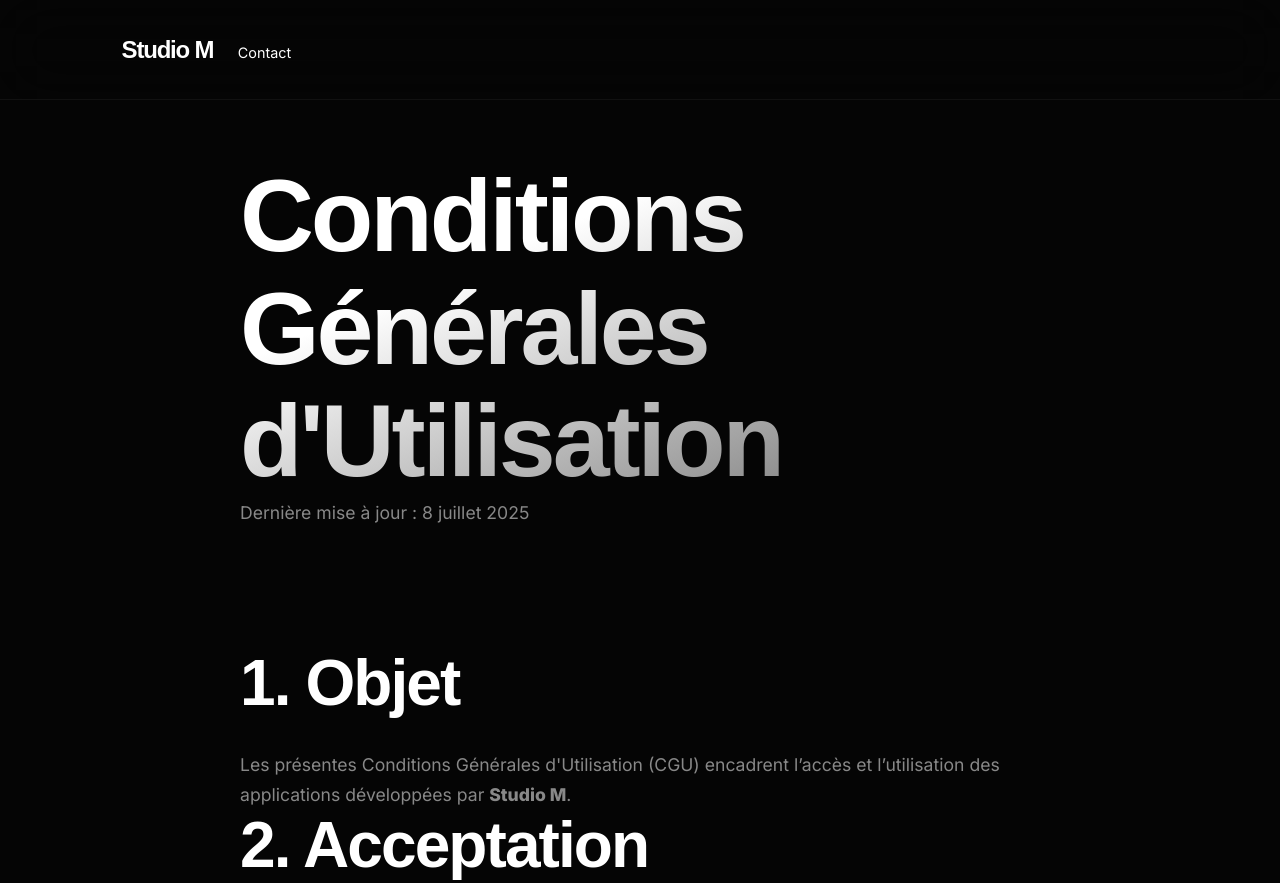
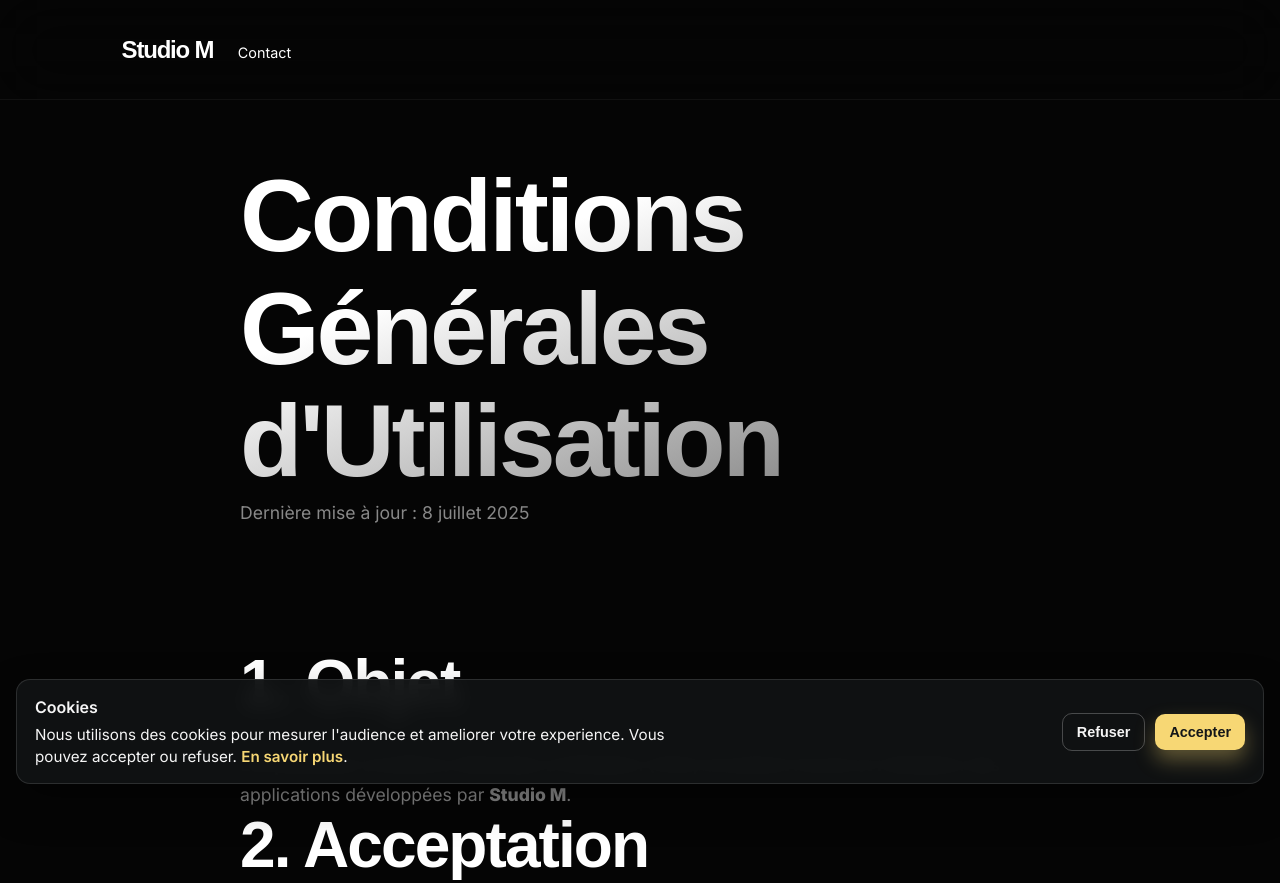
Before and after one commit to AdrienM2b/studio-m, a website: page cgu.html in a window 1280 px wide. Shown: the top 883 px of the page. Drawn offline with Linux system fonts and the light colour scheme.

Commit message:
add cookies

```diff
--- a/cgu.html
+++ b/cgu.html
@@ -130,5 +130,6 @@
         <p>&copy; 2025 Studio M. Tous droits réservés.</p>
       </div>
     </footer>
+    <script src="cookiesBanner.js"></script>
   </body>
 </html>
--- /dev/null
+++ b/cookiesBanner.js
@@ -0,0 +1,215 @@
+(() => {
+  const STORAGE_KEY = "cookie_consent_status";
+  const ACCEPTED = "accepted";
+  const REJECTED = "rejected";
+  const BANNER_ID = "cookie-consent-banner";
+  const STYLE_ID = "cookie-consent-banner-style";
+
+  const getConsent = () => {
+    try {
+      return localStorage.getItem(STORAGE_KEY);
+    } catch (error) {
+      return null;
+    }
+  };
+
+  const setConsent = (value) => {
+    try {
+      localStorage.setItem(STORAGE_KEY, value);
+    } catch (error) {
+      // Ignore storage errors (private mode, blocked storage, etc.).
+    }
+  };
+
+  const injectStyles = () => {
+    if (document.getElementById(STYLE_ID)) return;
+
+    const style = document.createElement("style");
+    style.id = STYLE_ID;
+    style.textContent = `
+      #${BANNER_ID} {
+        position: fixed;
+        left: 16px;
+        right: 16px;
+        bottom: 16px;
+        z-index: 9999;
+        display: flex;
+        align-items: center;
+        justify-content: space-between;
+        gap: 16px;
+        padding: 16px 18px;
+        color: #f5f5f5;
+        background: rgba(16, 18, 20, 0.95);
+        border: 1px solid rgba(255, 255, 255, 0.12);
+        border-radius: 14px;
+        box-shadow: 0 18px 40px rgba(0, 0, 0, 0.35);
+        font-family: inherit;
+        font-size: 0.95rem;
+        line-height: 1.4;
+        backdrop-filter: blur(10px);
+        transition: opacity 0.2s ease, transform 0.2s ease;
+      }
+
+      #${BANNER_ID}.is-hidden {
+        opacity: 0;
+        transform: translateY(10px);
+      }
+
+      #${BANNER_ID} .cookie-consent__content {
+        display: grid;
+        gap: 6px;
+        max-width: 640px;
+      }
+
+      #${BANNER_ID} .cookie-consent__title {
+        font-weight: 600;
+        font-size: 1rem;
+      }
+
+      #${BANNER_ID} .cookie-consent__link {
+        color: #f7d774;
+        text-decoration: none;
+        font-weight: 600;
+      }
+
+      #${BANNER_ID} .cookie-consent__link:hover {
+        text-decoration: underline;
+      }
+
+      #${BANNER_ID} .cookie-consent__actions {
+        display: flex;
+        align-items: center;
+        gap: 10px;
+        flex-shrink: 0;
+      }
+
+      #${BANNER_ID} .cookie-consent__btn {
+        border: none;
+        border-radius: 10px;
+        padding: 10px 14px;
+        font-weight: 600;
+        font-size: 0.9rem;
+        cursor: pointer;
+        transition: transform 0.15s ease, box-shadow 0.15s ease;
+      }
+
+      #${BANNER_ID} .cookie-consent__btn:focus-visible {
+        outline: 2px solid #f7d774;
+        outline-offset: 2px;
+      }
+
+      #${BANNER_ID} .cookie-consent__btn-accept {
+        color: #141618;
+        background: #f7d774;
+        box-shadow: 0 10px 20px rgba(247, 215, 116, 0.35);
+      }
+
+      #${BANNER_ID} .cookie-consent__btn-accept:hover {
+        transform: translateY(-1px);
+      }
+
+      #${BANNER_ID} .cookie-consent__btn-reject {
+        color: #f5f5f5;
+        background: transparent;
+        border: 1px solid rgba(255, 255, 255, 0.24);
+      }
+
+      @media (max-width: 720px) {
+        #${BANNER_ID} {
+          flex-direction: column;
+          align-items: stretch;
+        }
+
+        #${BANNER_ID} .cookie-consent__actions {
+          width: 100%;
+        }
+
+        #${BANNER_ID} .cookie-consent__btn {
+          flex: 1;
+          text-align: center;
+        }
+      }
+
+      @media (prefers-reduced-motion: reduce) {
+        #${BANNER_ID} {
+          transition: none;
+        }
+
+        #${BANNER_ID} .cookie-consent__btn {
+          transition: none;
+        }
+      }
+    `;
+    document.head.appendChild(style);
+  };
+
+  const buildBanner = () => {
+    if (document.getElementById(BANNER_ID)) return;
+
+    injectStyles();
+
+    const banner = document.createElement("div");
+    banner.id = BANNER_ID;
+    banner.setAttribute("role", "dialog");
+    banner.setAttribute("aria-live", "polite");
+    banner.innerHTML = `
+      <div class="cookie-consent__content">
+        <div class="cookie-consent__title">Cookies</div>
+        <div>
+          Nous utilisons des cookies pour mesurer l'audience et ameliorer votre experience.
+          Vous pouvez accepter ou refuser.
+          <a class="cookie-consent__link" href="confidentialite.html">En savoir plus</a>.
+        </div>
+      </div>
+      <div class="cookie-consent__actions">
+        <button class="cookie-consent__btn cookie-consent__btn-reject" type="button" data-action="reject">
+          Refuser
+        </button>
+        <button class="cookie-consent__btn cookie-consent__btn-accept" type="button" data-action="accept">
+          Accepter
+        </button>
+      </div>
+    `;
+
+    const acceptButton = banner.querySelector('[data-action="accept"]');
+    const rejectButton = banner.querySelector('[data-action="reject"]');
+
+    const closeBanner = () => {
+      banner.classList.add("is-hidden");
+      window.setTimeout(() => banner.remove(), 200);
+    };
+
+    if (acceptButton) {
+      acceptButton.addEventListener("click", () => {
+        setConsent(ACCEPTED);
+        closeBanner();
+      });
+    }
+
+    if (rejectButton) {
+      rejectButton.addEventListener("click", () => {
+        setConsent(REJECTED);
+        closeBanner();
+      });
+    }
+
+    document.body.appendChild(banner);
+  };
+
+  const initBanner = () => {
+    if (getConsent()) return;
+
+    if (!document.body) {
+      window.setTimeout(initBanner, 50);
+      return;
+    }
+
+    buildBanner();
+  };
+
+  if (document.readyState === "loading") {
+    document.addEventListener("DOMContentLoaded", initBanner);
+  } else {
+    initBanner();
+  }
+})();
```
Also changed, not shown: cgv.html (+1 -0 lines), index.html (+1 -0 lines), services.html (+1 -0 lines), support.html (+1 -0 lines).
